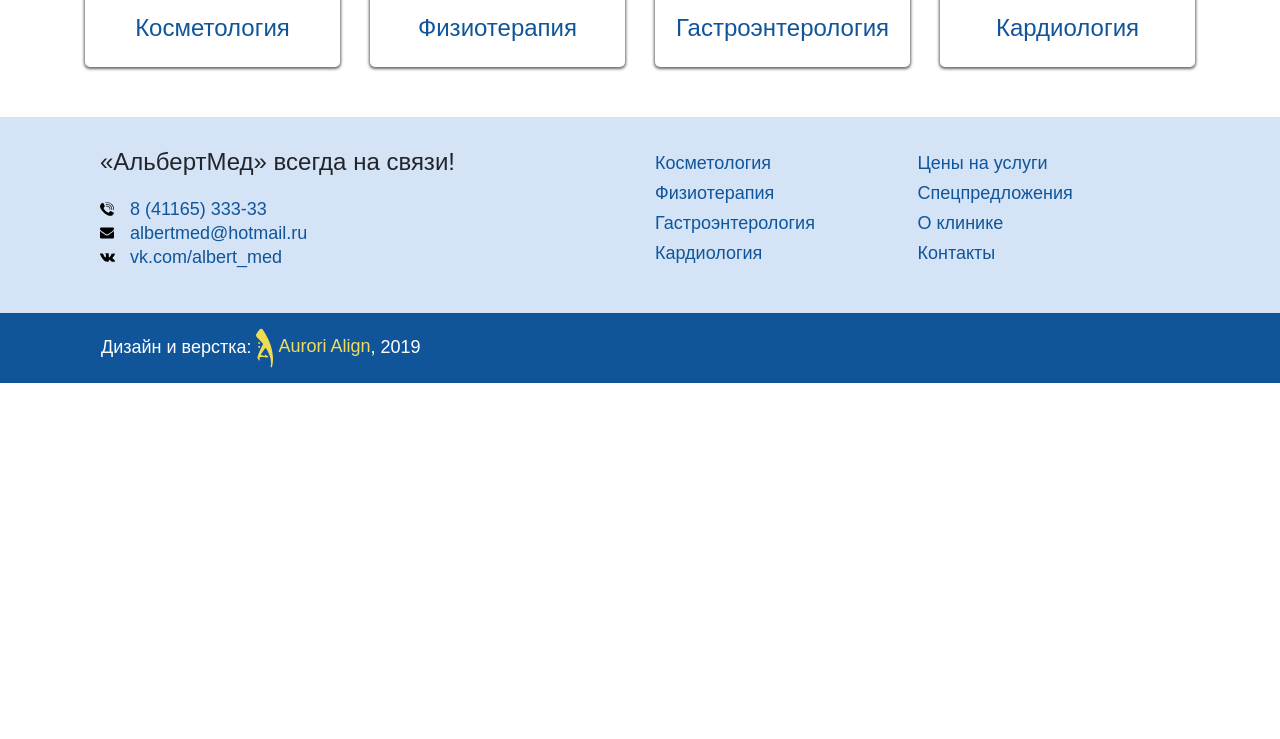
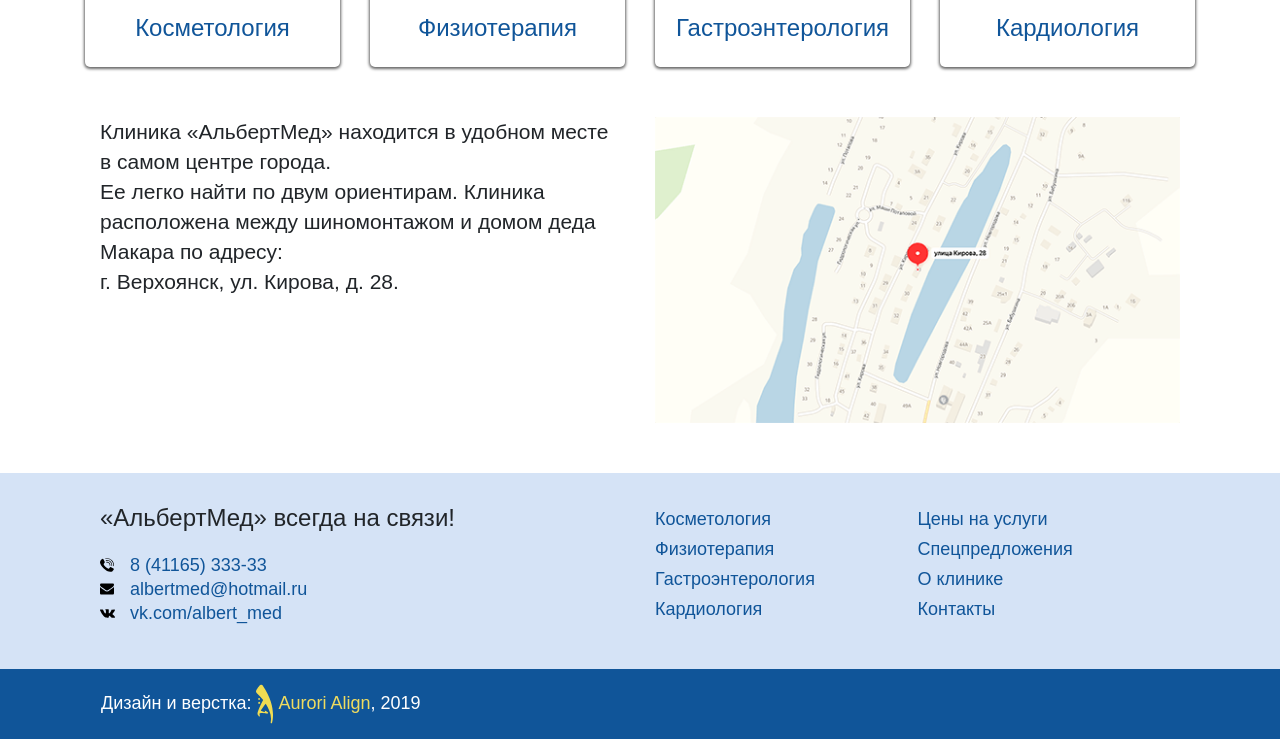
Before and after one commit to schegol/albertmed-aurori-align, a plain HTML site: page index.html in a window 1280 px wide. Shown: the part 2077-2816 px from the top of the page. Before the commit the page ends 2460 px from the top, so only its background shows below. Drawn offline with nearby package versions, Linux system fonts and the light colour scheme; a web font is replaced by a local one.

Commit message:
Добавление секции "Как нас найти"

```diff
--- a/css/style.css
+++ b/css/style.css
@@ -387,6 +387,10 @@ img {
   color: #747474;
 }
 
+.location {
+  margin-bottom: 50px;
+}
+
 .footer-navigation {
   background-color: #d5e3f6;
 }
--- a/index.html
+++ b/index.html
@@ -154,6 +154,20 @@
         </div>
       </section>
 
+      <section class="location">
+        <h2 class="visually-hidden">Как нас найти</h2>
+        <div class="row container">
+          <p class="location-description col-lg-6">
+            Клиника «АльбертМед» находится в удобном месте в самом центре города.<br>
+            Ее легко найти по двум ориентирам. Клиника расположена между шиномонтажом и домом деда Макара по адресу:<br>
+            г. Верхоянск, ул. Кирова, д. 28.
+          </p>
+          <div class="location-map col-lg-6">
+            <img width="540" height="315" src="img/map.png" alt="г. Верхоянск, ул. Кирова, д. 28">
+          </div>
+        </div>
+      </section>
+
     </main>
 
     <footer>
```
Also changed, not shown: img/map.png (added).
